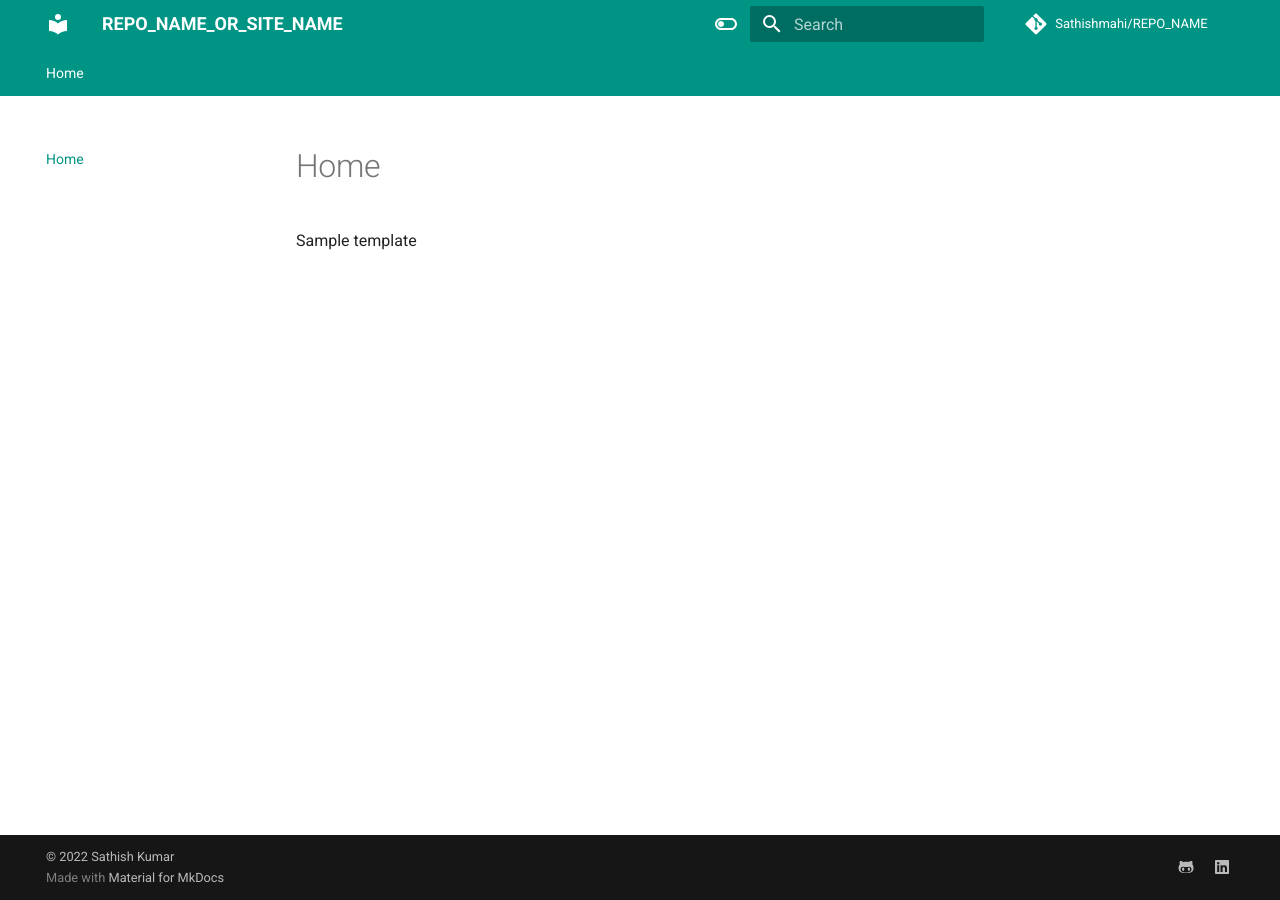
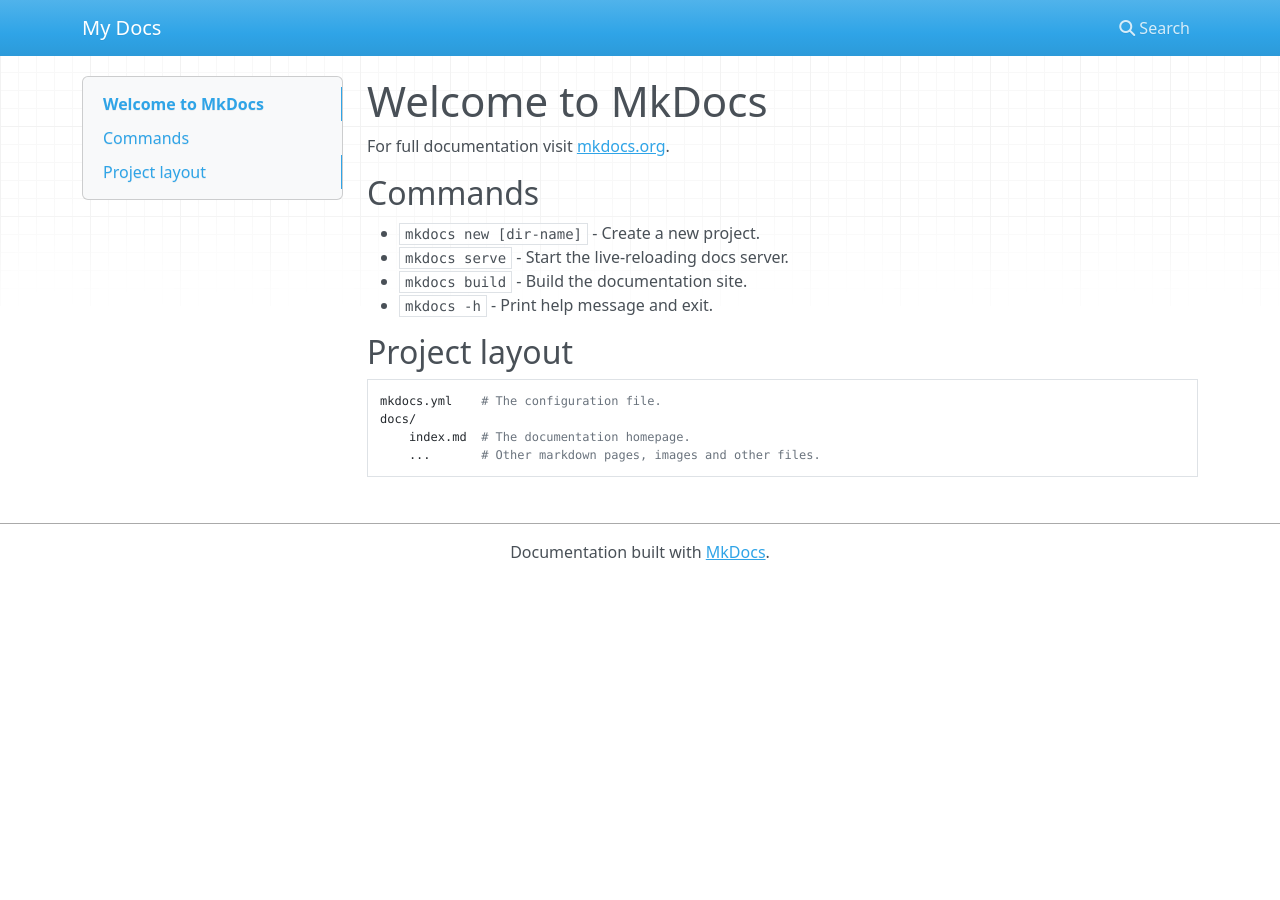
Before and after one commit to Sathishmahi/mkdocs-template, an MkDocs documentation site: the page built from docs/index.md, in a window 1280 px wide. Built offline with MkDocs 1.6.1, drawn with Linux system fonts in a browser that asks for light colours; nearby versions of some CDN libraries; comment, search, counter and statistics services are not loaded.

Commit message:
modified

```diff
--- a/docs/index.md
+++ b/docs/index.md
@@ -1 +1,17 @@
-Sample template
+# Welcome to MkDocs
+
+For full documentation visit [mkdocs.org](https://www.mkdocs.org).
+
+## Commands
+
+* `mkdocs new [dir-name]` - Create a new project.
+* `mkdocs serve` - Start the live-reloading docs server.
+* `mkdocs build` - Build the documentation site.
+* `mkdocs -h` - Print help message and exit.
+
+## Project layout
+
+    mkdocs.yml    # The configuration file.
+    docs/
+        index.md  # The documentation homepage.
+        ...       # Other markdown pages, images and other files.
--- a/docs/javascripts/mathjax.js
+++ /dev/null
@@ -1,16 +0,0 @@
-window.MathJax = {
-    tex: {
-      inlineMath: [["\\(", "\\)"]],
-      displayMath: [["\\[", "\\]"]],
-      processEscapes: true,
-      processEnvironments: true
-    },
-    options: {
-      ignoreHtmlClass: ".*|",
-      processHtmlClass: "arithmatex"
-    }
-  };
-
-  document$.subscribe(() => {
-    MathJax.typesetPromise()
-  })
--- a/mkdocs.yml
+++ b/mkdocs.yml
@@ -1,70 +1 @@
-# Project information
-site_name: REPO_NAME_OR_SITE_NAME
-# defeine TOC or order of website-
-nav:
-  - Home: index.md
-
-site_author: Sathish Kumar
-site_description: >-
-  DESCRIPTION
-
-# Repository
-repo_name: Sathishmahi/REPO_NAME
-repo_url: https://github.com/Sathishmahi/REPO_NAME
-
-# Configuration
-theme:
-  name: material
-  features:
-    - navigation.tabs
-    - navigation.sections
-    - toc.integrate
-    - navigation.top
-  language: en
-  palette:
-    - scheme: default
-      toggle:
-        icon: material/toggle-switch-off-outline
-        name: Switch to dark mode
-      primary: teal
-      accent: purple
-    - scheme: slate
-      toggle:
-        icon: material/toggle-switch
-        name: Switch to light mode
-      primary: teal
-      accent: lime
-  # logo: PyTorch_logo_icon.svg
-
-extra:
-  social:
-    - icon: fontawesome/brands/github-alt
-      link: https://github.com/Sathishmahi
-    - icon: fontawesome/brands/linkedin
-      link: https://www.linkedin.com/in/sathish-kumar-414791238/
-
-
-extra_javascript:
-  - javascripts/mathjax.js
-  - https://polyfill.io/v3/polyfill.min.js #?features=es6
-  - https://cdn.jsdelivr.net/npm/mathjax@3/es5/tex-mml-chtml.js
-
-markdown_extensions:
-  - pymdownx.highlight:
-      anchor_linenums: true
-  - pymdownx.inlinehilite
-  - pymdownx.snippets
-  - admonition
-  - pymdownx.arithmatex:
-      generic: true
-  - footnotes
-  - pymdownx.details
-  - pymdownx.superfences
-  - pymdownx.mark
-
-
-plugins:
-  - search
-
-copyright: |
-  &copy; 2022 <a href="https://github.com/Sathishmahi"  target="_blank" rel="noopener">Sathish Kumar</a>
+site_name: My Docs
```
Also changed, not shown: 2 other files.
